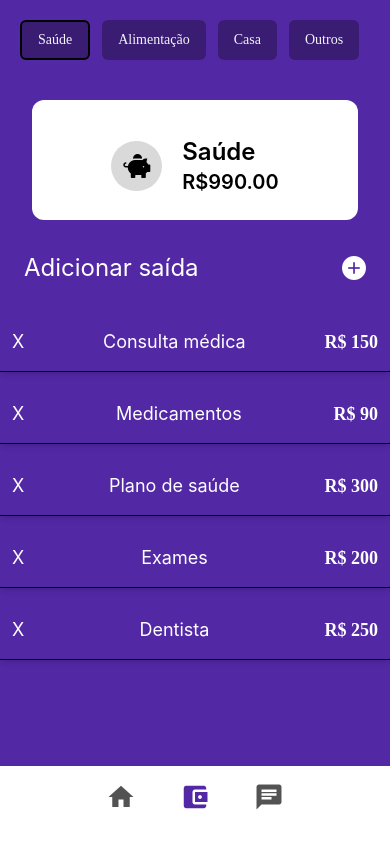
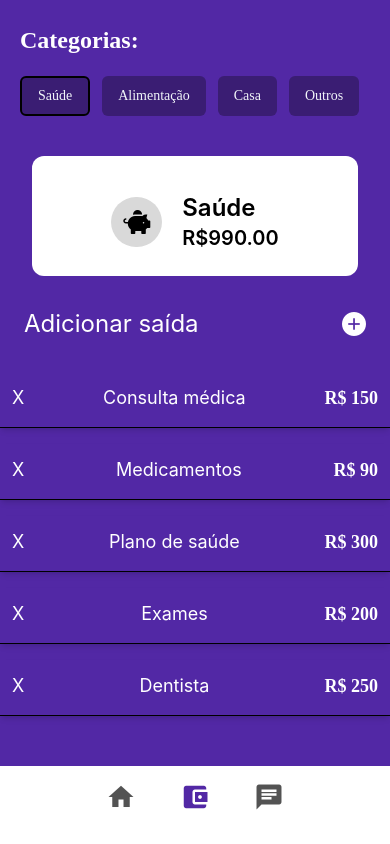
Before and after one commit to gtamaral/projeto-es, a React Native app in the folder front/: screen /Categoria in a window 390 px wide. Built offline with nearby package versions, Linux system fonts and the light colour scheme.

Commit message:
feat: add category title

```diff
--- a/front/src/pages/Category/index.js
+++ b/front/src/pages/Category/index.js
@@ -8,8 +8,6 @@ import { CATEGORIAS, CATEGORIAS_GASTOS, CATEGORIAS_GASTOS_COM_TOTAL } from "../.
 import { FlatList } from "react-native";
 import CategoryButton from "../../components/category-button";
 import { useRef, useState } from "react";
-
-
 
 
 export default function Category() {
@@ -31,7 +29,13 @@ export default function Category() {
   return (
     <View className="flex-1 bg-[#5228A5]">
 
-        <SafeAreaView className="flex-1">
+      <SafeAreaView className="flex-1">
+
+          <View className="items-start px-5 pt-6">
+            <Text className="text-white font-bold text-2xl">Categorias:</Text>
+          </View>
+
+
           <View>
             <FlatList
               ref={sectionRef}
```
